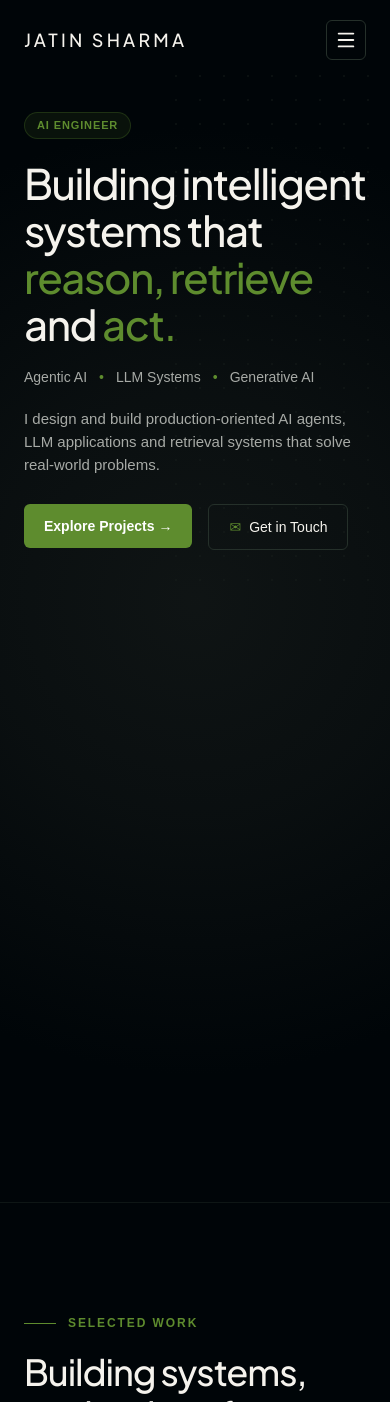
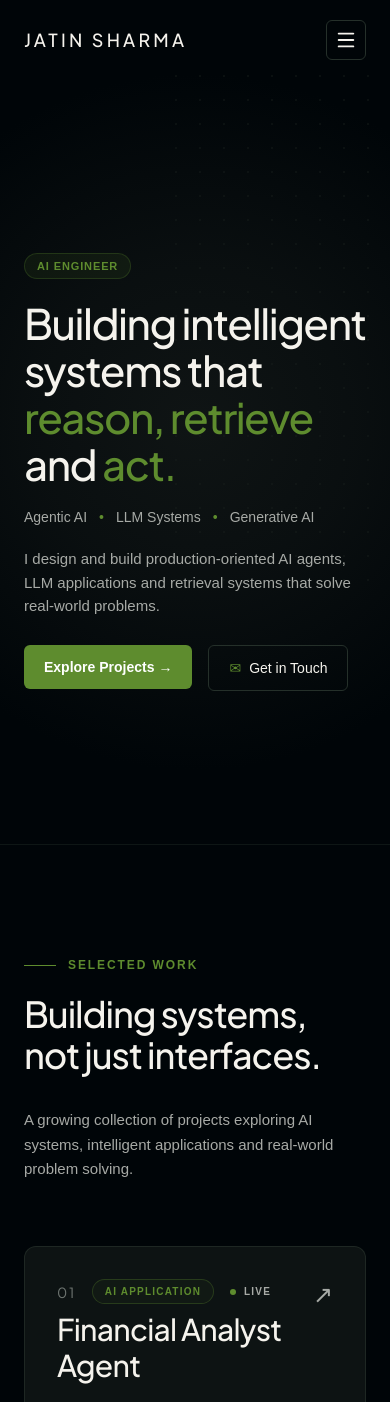
Before and after one commit to JatinKumarSharma/Jatin_Sharma_Portfolio, a React (Vite) app: page / in a window 390 px wide. Shown: the top 1402 px of the page. Built offline with nearby package versions, Linux system fonts and the light colour scheme.

Commit message:
Empty Space Removal

```diff
--- a/src/components/sections/Hero.tsx
+++ b/src/components/sections/Hero.tsx
@@ -67,8 +67,8 @@ function Hero() {
             </div>
           </div>
 
-          {/* Architecture Diagram — UNCHANGED */}
-          <div className="relative flex min-h-[620px] w-full items-center justify-center">
+          {/* Architecture Diagram */}
+          <div className="relative hidden min-h-[620px] w-full items-center justify-center lg:flex">
             <ArchitectureDiagram />
           </div>
 
--- a/src/index.css
+++ b/src/index.css
@@ -565,10 +565,3 @@
 .architecture-container {
   width: 100%;
 }
-
-/* Hide the entire architecture component on mobile */
-@media (max-width: 640px) {
-  .architecture-container {
-    display: none;
-  }
-}
```
